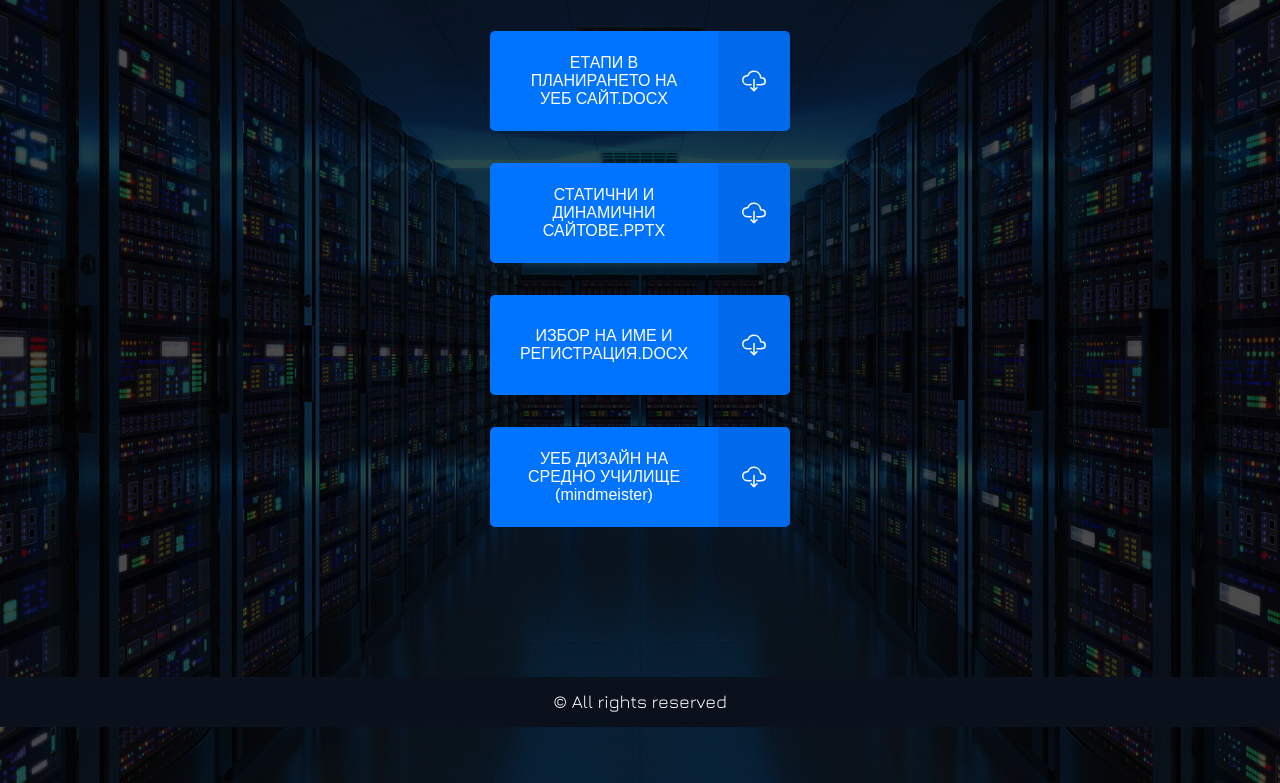
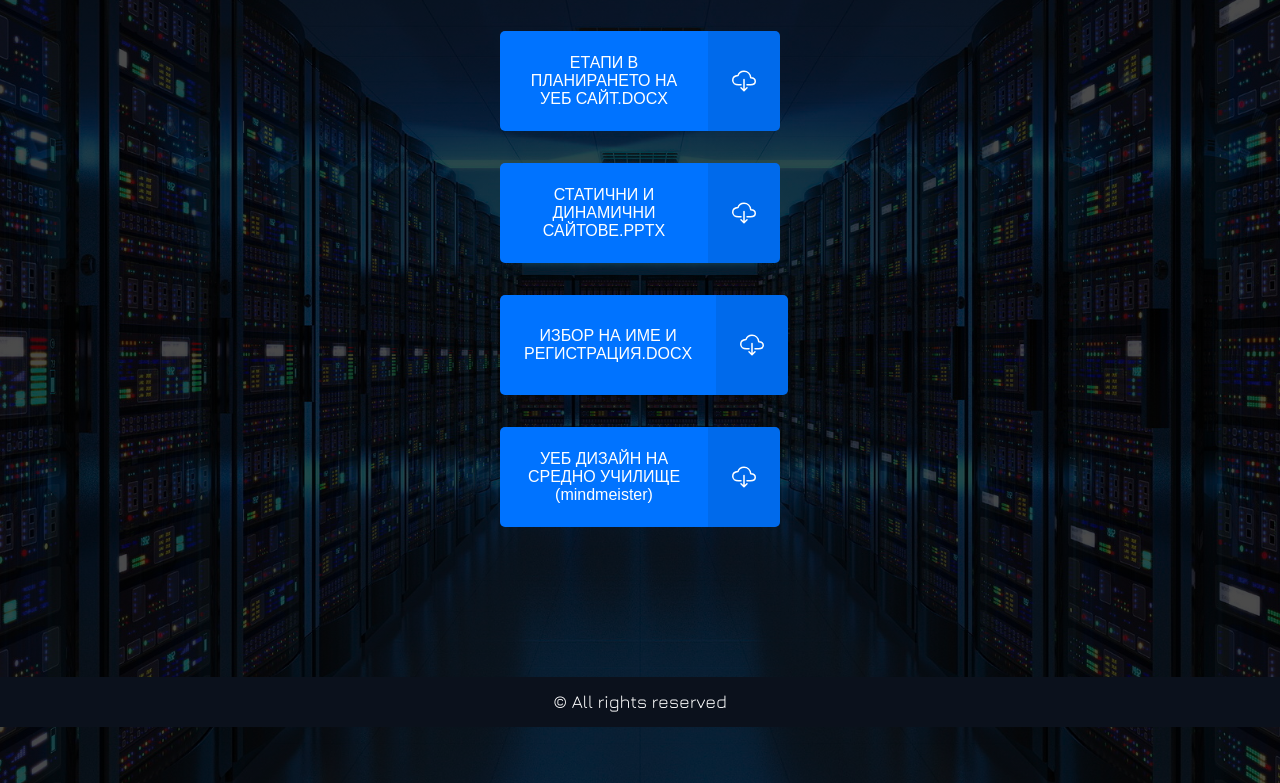
Before and after one commit to plamenpetrovbg/Website, a plain HTML site: page download.html in a window 1280 px wide. Shown: the part 73-856 px from the top of the page. Drawn offline with nearby package versions, Linux system fonts and the light colour scheme; some packages are replaced by stand-ins of ours; a script that the page names is missing.

Commit message:
Update download.css

```diff
--- a/download.css
+++ b/download.css
@@ -10,7 +10,7 @@ body{
     align-items: center;
     height: 94vh;
     flex-wrap:wrap;
-    width: 25vw;
+    width: 300px;
     margin: auto;
 }
 
```
